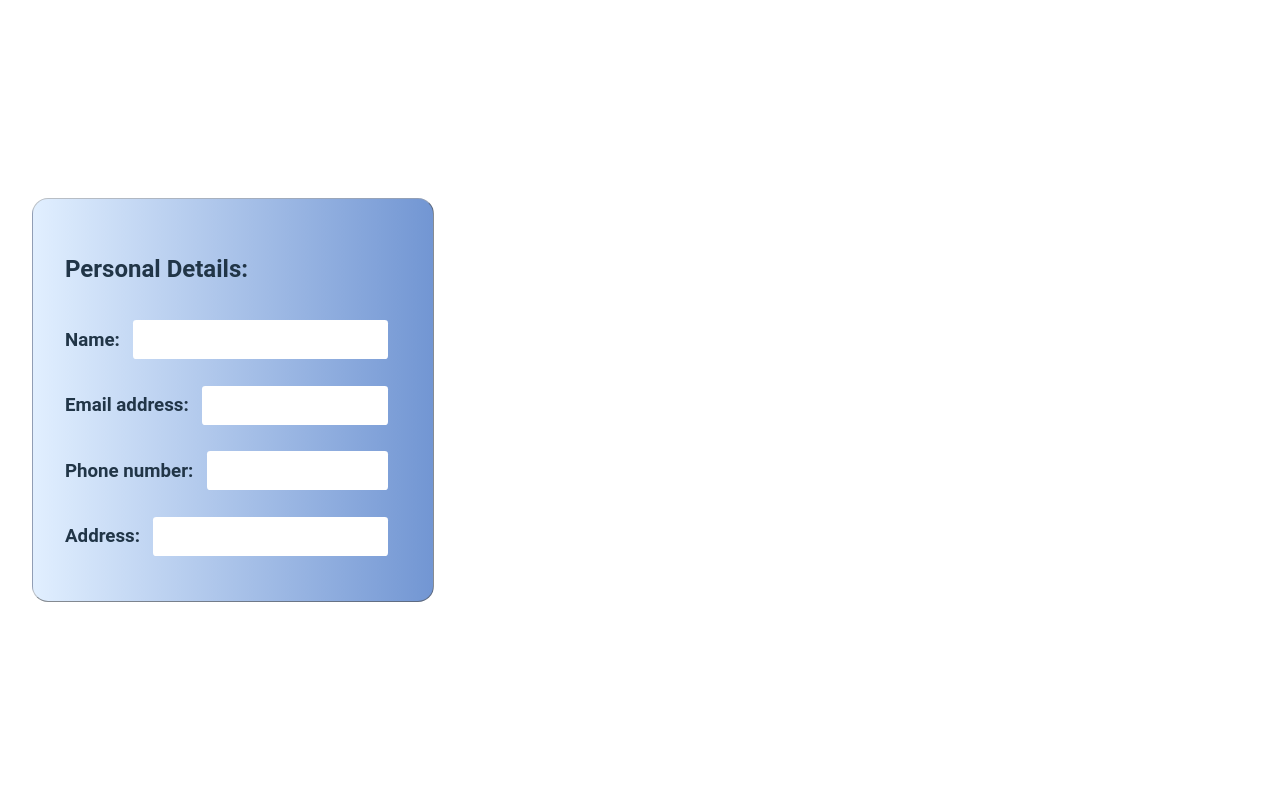
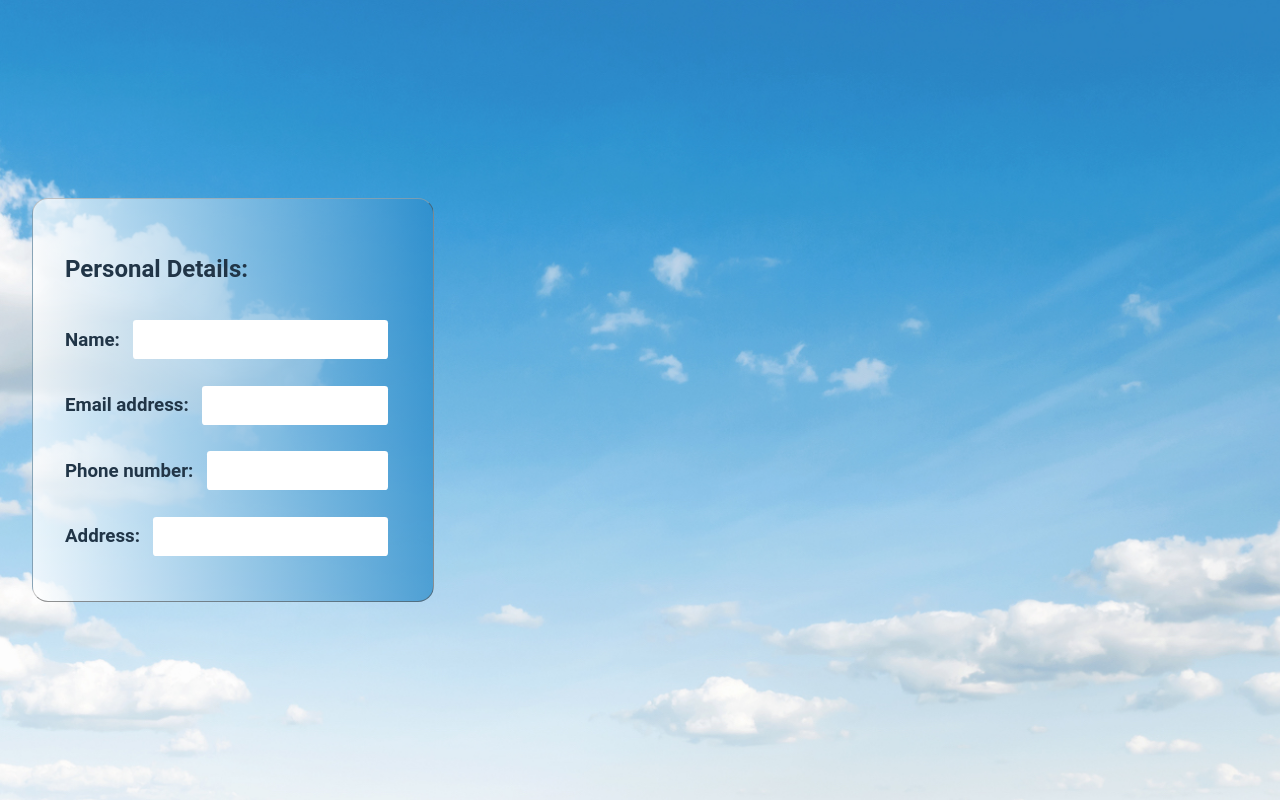
Before and after one commit to bkcheung/CV-Builder, a React (Vite) app: page / in a window 1280 px wide. Built offline with nearby package versions, Linux system fonts and the light colour scheme.

Commit message:
ui: add background image for page and update section styling

```diff
--- a/src/index.css
+++ b/src/index.css
@@ -15,6 +15,8 @@
 
 body {
   margin: 0;
+  background-image: url("/blue-sky.jpeg");
+  background-size: cover;
   display: flex;
   place-items: center;
   min-width: 320px;
@@ -36,7 +38,7 @@ body {
 .section{
   display: flex;
   flex-direction: column;
-  background: linear-gradient(to right, rgb(225 239 255), rgb(114 150 211));
+  background: linear-gradient(to right, rgb(255 255 255 / 75%), rgb(45 141 203 / 75%));
   margin: 2em;
   padding: 2em;
   border: 1px outset #a4a4a49e;
```
Also changed, not shown: public/blue-sky.jpeg (added).
